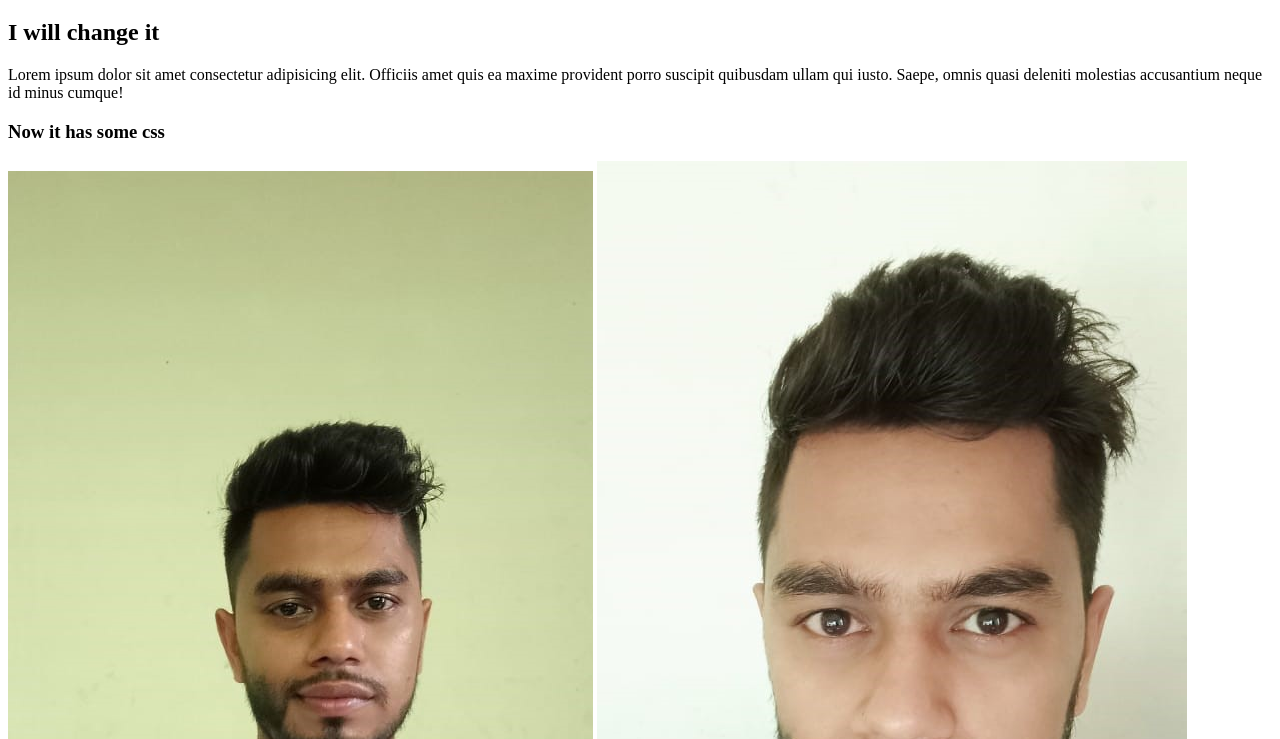
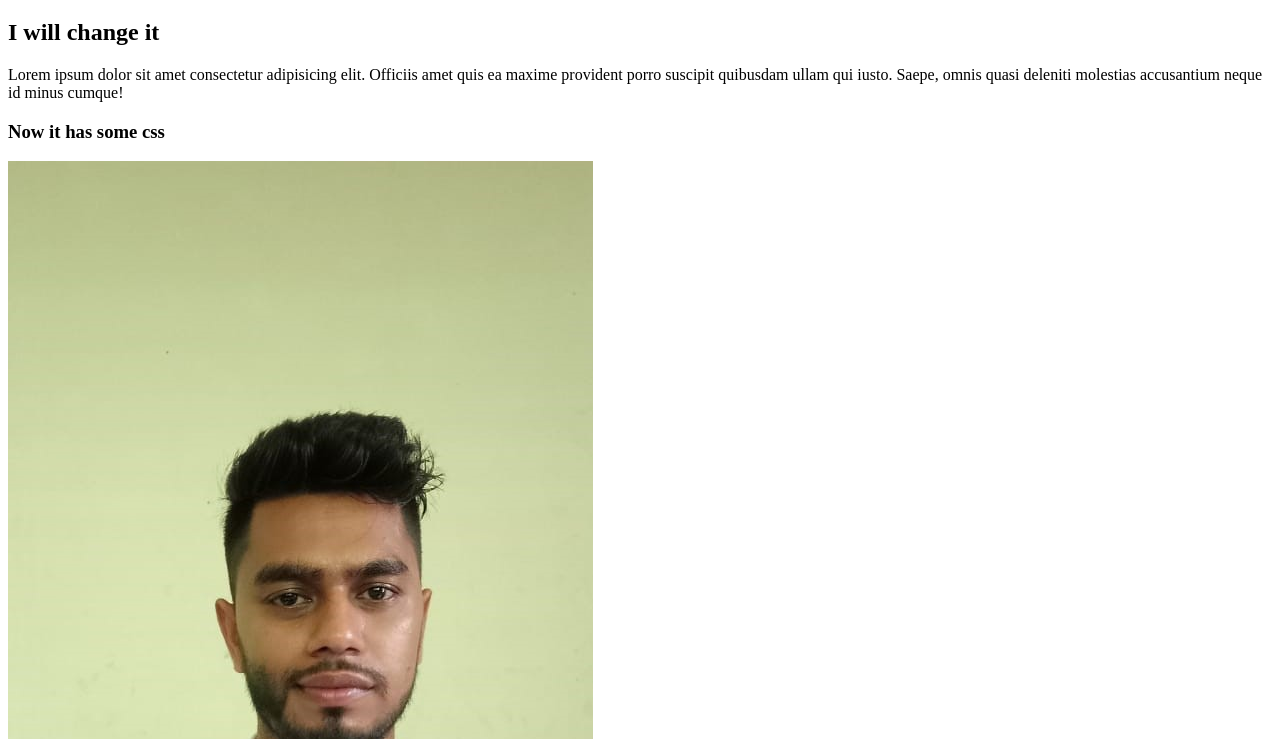
Before and after one commit to shubhoahmed/my-second-repo, a plain HTML site: page index.html in a window 1280 px wide. Shown: the part 61-800 px from the top of the page. Drawn offline with Linux system fonts and the light colour scheme.

Commit message:
img modify

```diff
--- a/index.html
+++ b/index.html
@@ -13,6 +13,6 @@
     <p>Lorem ipsum dolor sit amet consectetur adipisicing elit. Officiis amet quis ea maxime provident porro suscipit quibusdam ullam qui iusto. Saepe, omnis quasi deleniti molestias accusantium neque id minus cumque!</p>
     <h3>Now it has some css</h3>
     <img src="img/ahmed.jpg" alt="ahmed photo">
-    <img src="img/shuvo.jpg" alt="">
+
 </body>
 </html>
```
